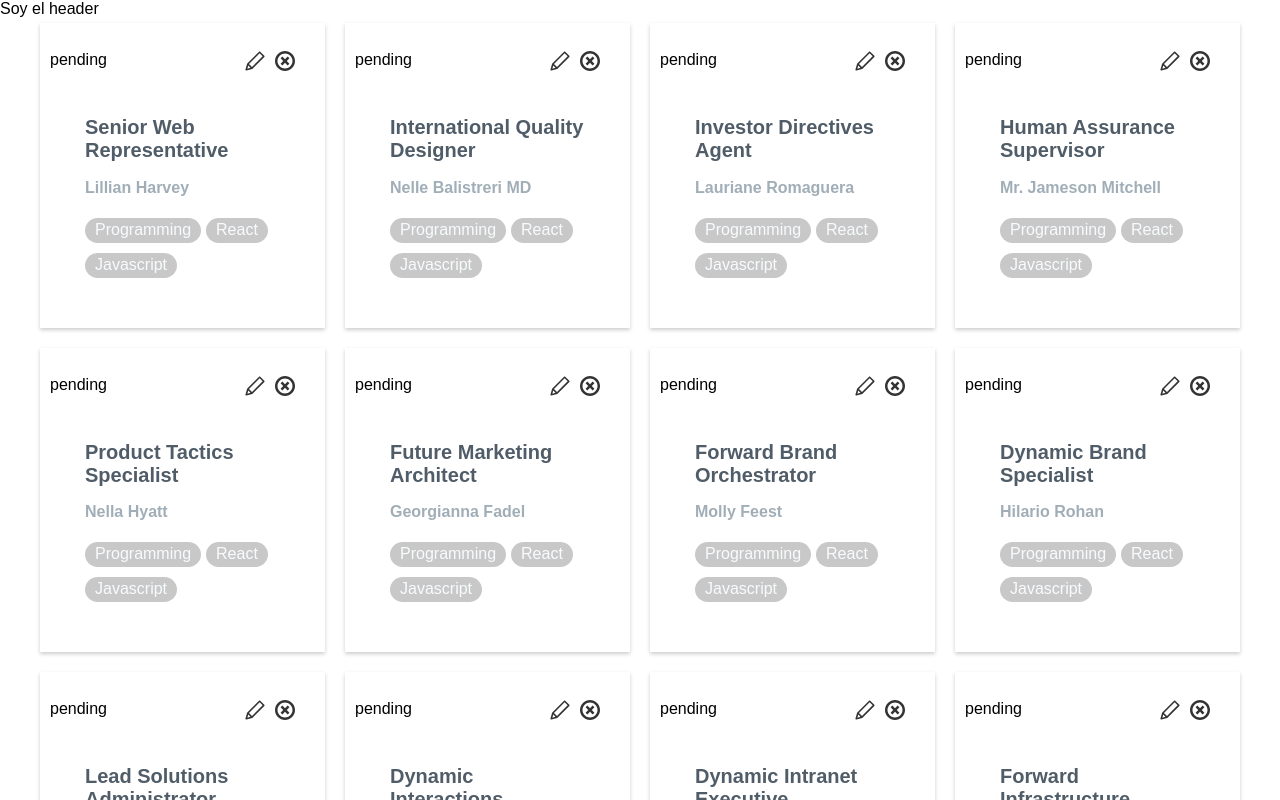
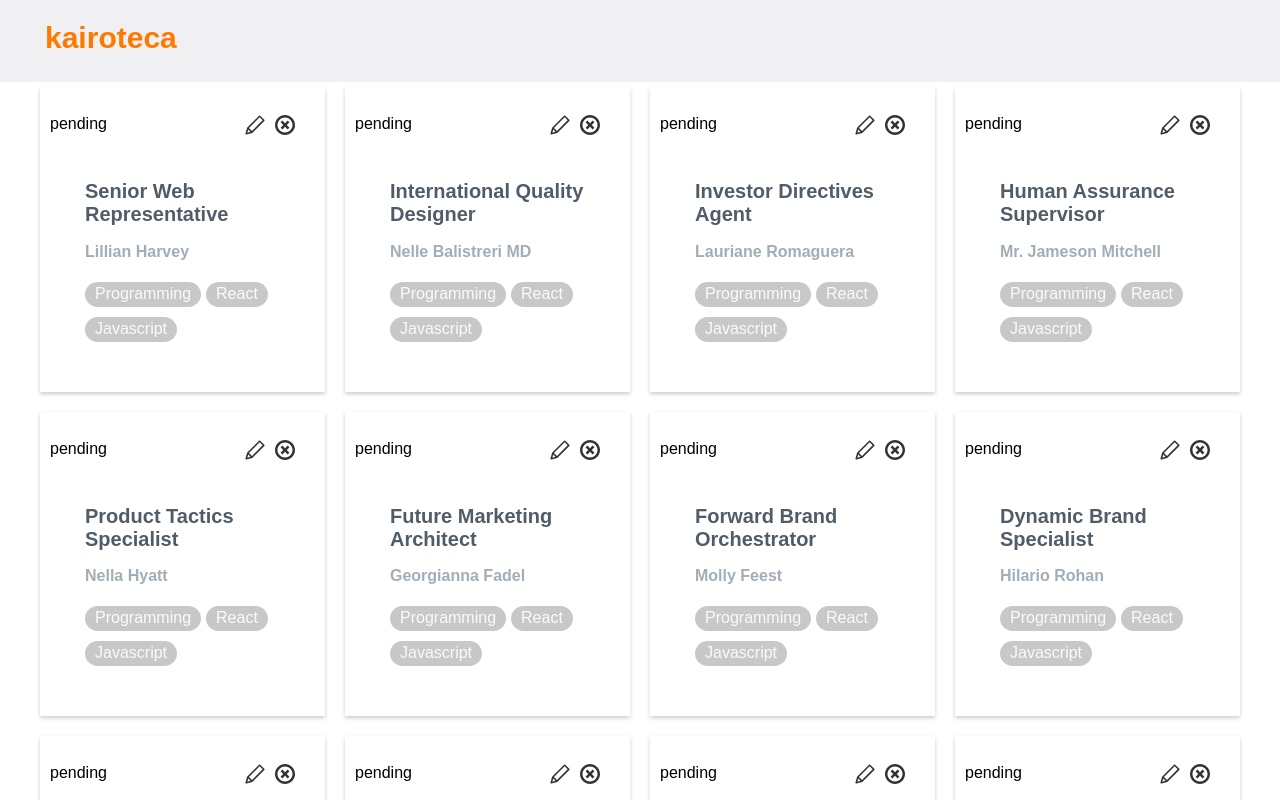
Before and after one commit to esterlegaz/easley-s4-kairoteca, a React (Create React App) app: page / in a window 1280 px wide. Shown: the top 800 px of the page. Built offline with nearby package versions, Linux system fonts and the light colour scheme.

Commit message:
style: add header styling

```diff
--- a/src/components/Header.js
+++ b/src/components/Header.js
@@ -4,7 +4,7 @@ class Header extends Component {
     render() {
         return(
             <Fragment>
-                <header>Soy el header</header>
+                <header className="header">kairoteca</header>
             </Fragment>
         )
     }
--- a/src/stylesheets/core/_variables.scss
+++ b/src/stylesheets/core/_variables.scss
@@ -2,3 +2,4 @@ $colorBookTitle: #505d68;
 $colorBookAuthor: #a1aeb7;
 $colorBookTags: #c8c8c8;
 $colorTagsContent: #f8fbfd;
+$colorKairos :#ff7900;
--- a/src/stylesheets/layout/_header.scss
+++ b/src/stylesheets/layout/_header.scss
@@ -0,0 +1,10 @@
+.header {
+    color: $colorKairos;
+    font-size: 30px;
+    font-weight: bold;
+    line-height: 35px;
+    height: 82px;
+    margin: 0;
+    padding: 20px 0 0 45px;
+    background: #f0f0f2;
+}
```
